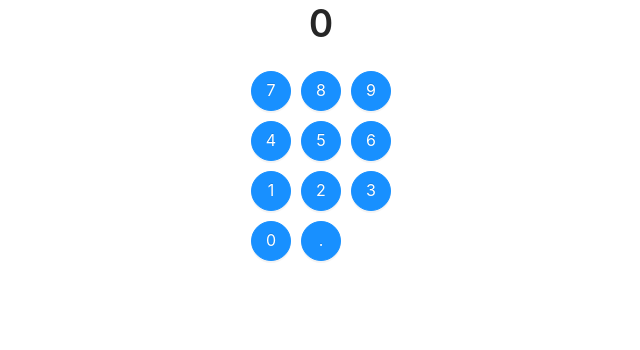
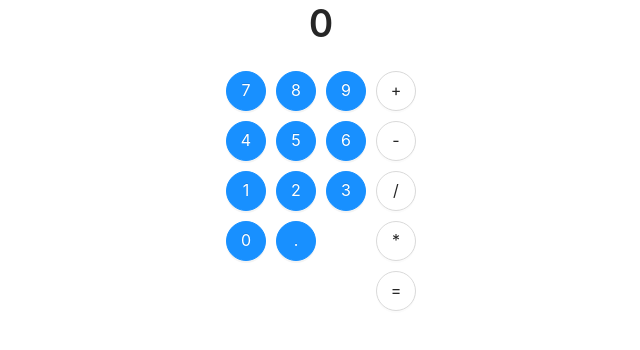
Before and after one commit to spacepolice10/react-calc, a React (Vite) app: page / in a window 1280 px wide. Shown: the top 350 px of the page, without its empty margins (319-959 px from the left). Built offline with nearby package versions, Linux system fonts and the light colour scheme.

Commit message:
feat: add expression-buttons

```diff
--- a/src/App.jsx
+++ b/src/App.jsx
@@ -1,6 +1,7 @@
 import { Typography } from "antd"
 import Numbers from "./components/Numbers"
 import Input from "./components/Input"
+import Expressions from "./components/Expressions";
 
 const { Title } = Typography;
 const style = {display: 'flex', justifyContent: 'center', alignItems: 'center', flexDirection: 'column'}
@@ -9,7 +10,10 @@ const App = () => {
   return (
     <div style={style}>
       <Input />
-      <Numbers />
+      <div style={{display: 'flex'}}>
+        <Numbers />
+        <Expressions />
+      </div>
     </div>
   )
 }
--- /dev/null
+++ b/src/components/Expressions.jsx
@@ -0,0 +1,39 @@
+import { Row, Col, Button } from "antd"
+import { useDispatch } from 'react-redux'
+import { add } from '../redux/addNumberSlice'
+const style={margin: '5px'}
+
+const Expressions = () => {
+    const dispatch = useDispatch()
+    return (
+        <div>
+        <Row>
+            <Col span={24}>
+                <Button onClick={() => {dispatch(add('+'))}} style={style} shape="circle" size="large">+</Button>
+            </Col>
+        </Row>
+        <Row>
+            <Col span={24}>
+                <Button onClick={() => {dispatch(add('-'))}} style={style} shape="circle" size="large">-</Button>
+            </Col>
+        </Row>
+        <Row>
+            <Col span={24}>
+                <Button onClick={() => {dispatch(add('/'))}} style={style} shape="circle" size="large">/</Button>
+            </Col>
+        </Row>
+        <Row>
+            <Col span={24}>
+                <Button onClick={() => {dispatch(add('*'))}} style={style} shape="circle" size="large">*</Button>
+            </Col>
+        </Row>
+        <Row>
+            <Col span={24}>
+                <Button onClick={() => {dispatch(count())}} style={style} shape="circle" size="large">=</Button>
+            </Col>
+        </Row>
+        </div>
+    )
+}
+
+export default Expressions
--- a/src/components/Input.jsx
+++ b/src/components/Input.jsx
@@ -1,23 +1,14 @@
 import { Typography } from "antd"
 import { useEffect } from "react"
-import { useSelector } from "react-redux"
-import { inputState } from "../redux/addNumberSlice"
-import { useDispatch } from 'react-redux'
-import { remove, add } from '../redux/addNumberSlice'
+import { useSelector, useDispatch } from "react-redux"
+import { inputState, count, remove, add } from "../redux/addNumberSlice"
 
 const { Title } = Typography
 
 const HiddenInput = ({ numbers }) => {
     const dispatch = useDispatch()
-    const tryToCount = () => {
-        try {
-            alert(eval(numbers))
-        } catch (e) {
-            alert('Incorrect expression. Please, consider changing it')
-        }
-    }
     const changeInput = (event) => {
-        if (event.key == 'Enter') {tryToCount()}
+        if (event.key == 'Enter') {dispatch(count())}
         if (event.key == 'Backspace') {dispatch(remove(event.key)); return}
         if (!/[\d]/.test(event.key) && !/[\+\-\/\*]/.test(event.key)) {return}
         dispatch(add(event.key))
--- a/src/components/Numbers.jsx
+++ b/src/components/Numbers.jsx
@@ -1,6 +1,6 @@
 import { Row, Col, Button } from 'antd'
 import { useDispatch } from 'react-redux'
-import { add } from '../redux/addNumberSlice'
+import { add, count } from '../redux/addNumberSlice'
 const style={margin: '5px'}
 
 const Numbers = () => {
--- a/src/redux/addNumberSlice.js
+++ b/src/redux/addNumberSlice.js
@@ -13,9 +13,16 @@ export const addNumberSlice = createSlice({
       remove: (state, action) => {
         if (action.payload == 'Backspace' && state.value.length == 1) {state.value = '0'; return}
         state.value = state.value.slice(0, state.value.length - 1)
+      },
+      count: (state, action) => {
+        try {
+            alert(eval(state.value))
+        } catch (e) {
+            alert('Incorrect expression. Please, consider changing it')
+        }
       }
     },
   })
 export const inputState = (state) => state.addNumber.value
-export const { add, remove } = addNumberSlice.actions
+export const { add, remove, count } = addNumberSlice.actions
 export default addNumberSlice.reducer
```
